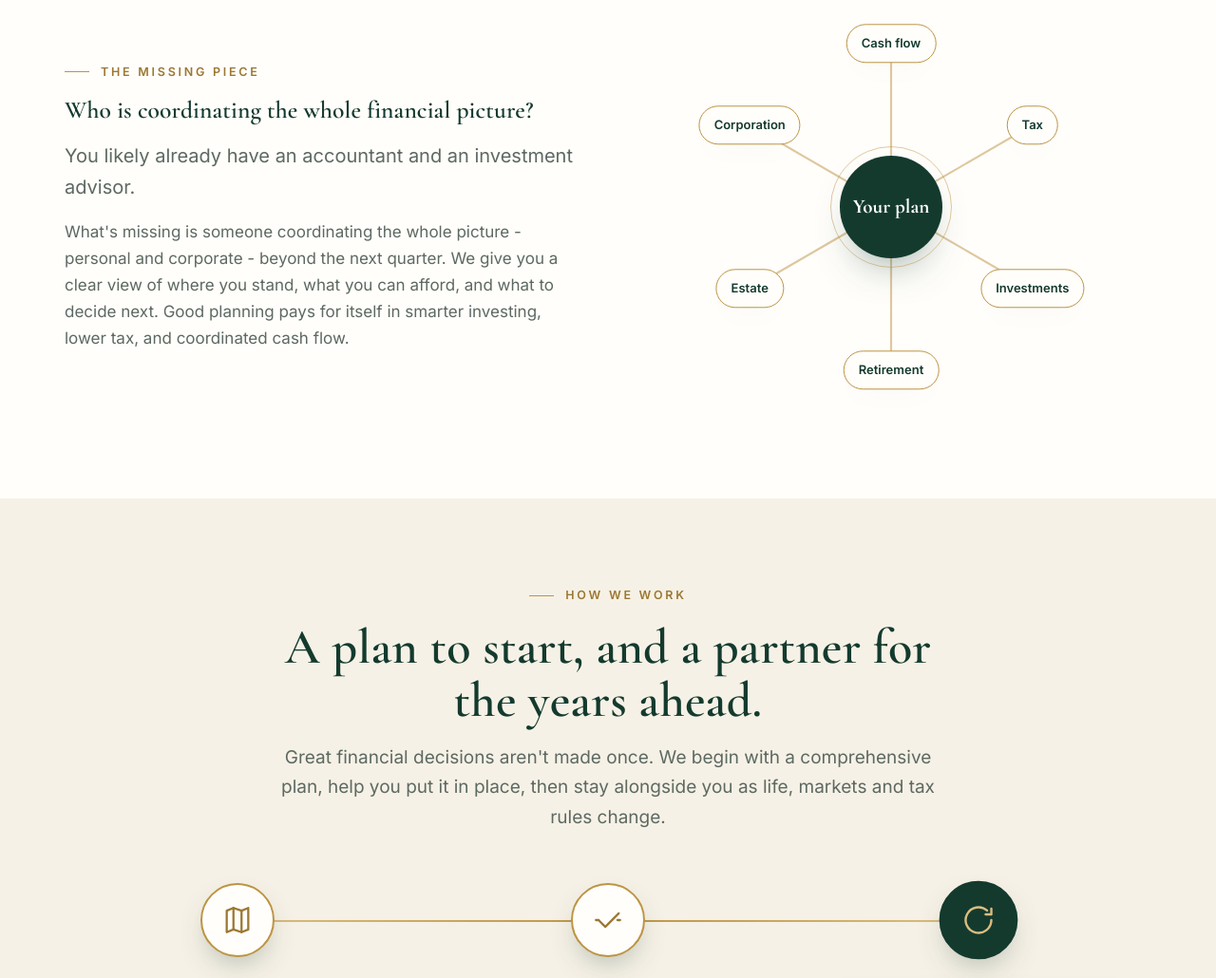
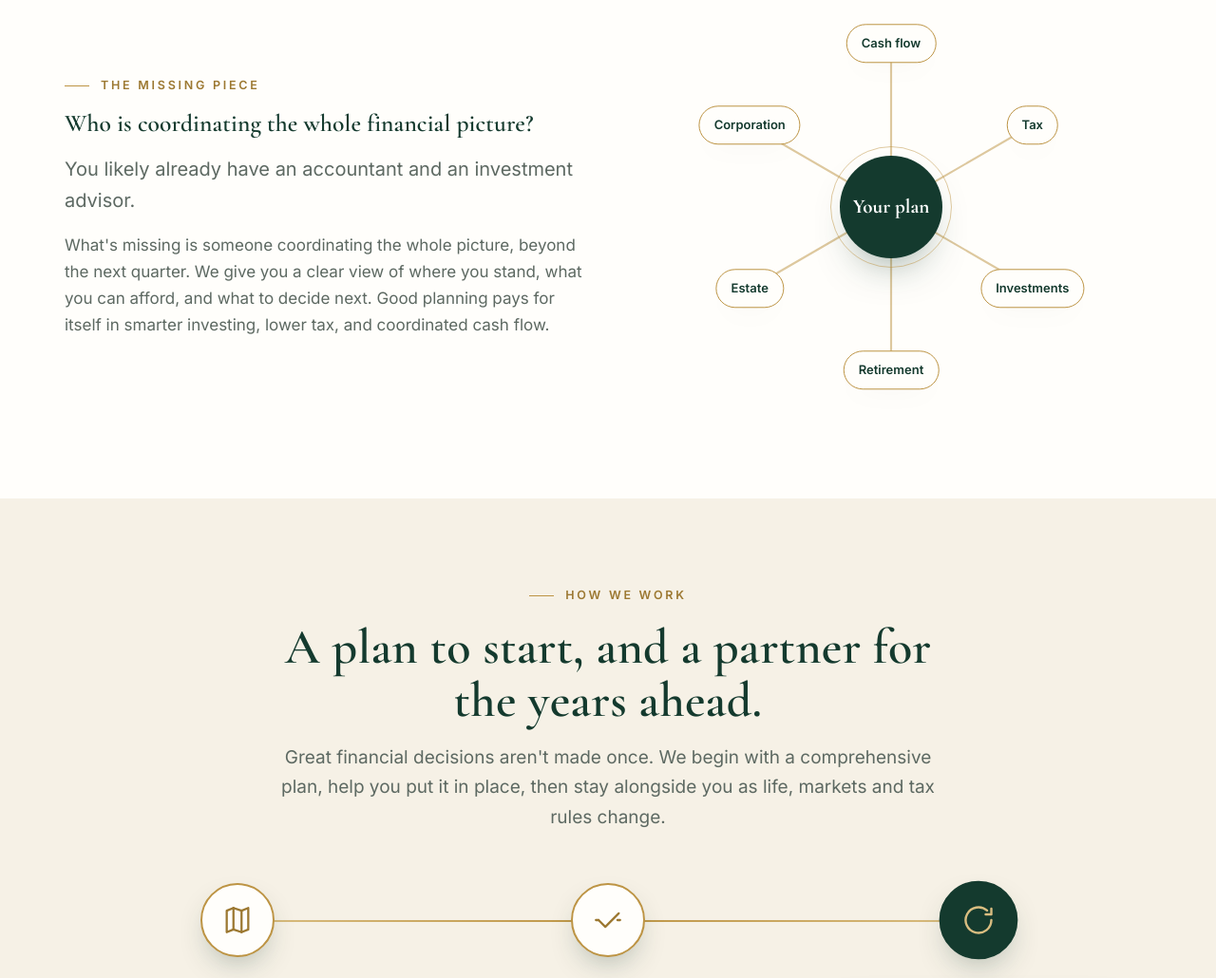
Before and after one commit to LimePerrier/finplanken, a website: page index.html in a window 1280 px wide. Shown: the part 2381-3411 px from the top of the page at 95% size. Drawn offline with nearby package versions, Linux system fonts and the light colour scheme.

Commit message:
Simplify missing-piece copy on homepage
Co-Authored-By: Claude Opus 4.8 <noreply@anthropic.com>

```diff
--- a/index.html
+++ b/index.html
@@ -100,7 +100,7 @@
       <div class="eyebrow">The Missing Piece</div>
       <h2>Who is coordinating the whole financial picture?</h2>
       <p class="lead" style="margin-top:18px">You likely already have an accountant and an investment advisor.</p>
-      <p class="muted" style="margin-top:16px">What's missing is someone coordinating the whole picture - personal and corporate - beyond the next quarter. We give you a clear view of where you stand, what you can afford, and what to decide next. Good planning pays for itself in smarter investing, lower tax, and coordinated cash flow.</p>
+      <p class="muted" style="margin-top:16px">What's missing is someone coordinating the whole picture, beyond the next quarter. We give you a clear view of where you stand, what you can afford, and what to decide next. Good planning pays for itself in smarter investing, lower tax, and coordinated cash flow.</p>
     </div>
     <div class="connect-viz" role="img" aria-label="Cash flow, tax, investments, retirement, estate, and corporation coordinated into one plan.">
       <svg class="cv-lines" viewBox="0 0 400 400" preserveAspectRatio="xMidYMid meet" aria-hidden="true">
```
